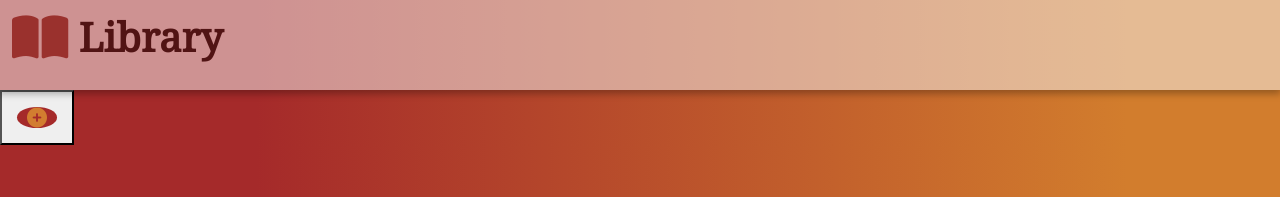
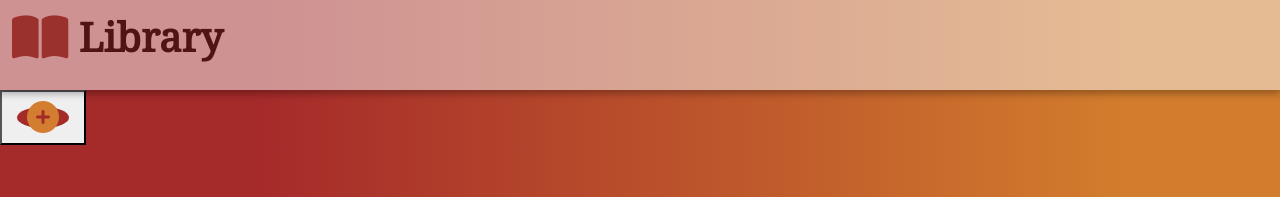
Before and after one commit to Aaliyah1699/library, a website: page index.html in a window 1280 px wide. Shown: the top 197 px of the page. Drawn offline with nearby package versions, Linux system fonts and the light colour scheme.

Commit message:
changed icon size

```diff
--- a/index.html
+++ b/index.html
@@ -24,7 +24,7 @@
     </nav>
 
 <!-- button -->
-<button id="addBookBtn" class="btnStyle"><i class="fa-solid fa-circle-plus fa-lg" style="color: #d27d30;"></i></button>
+<button id="addBookBtn" class="btnStyle"><i class="fa-solid fa-circle-plus fa-2xl" style="color: #d27d30;"></i></button>
 <!-- card container -->
 <div class="cardContainer" id="cardContainer"></div>
 
```
